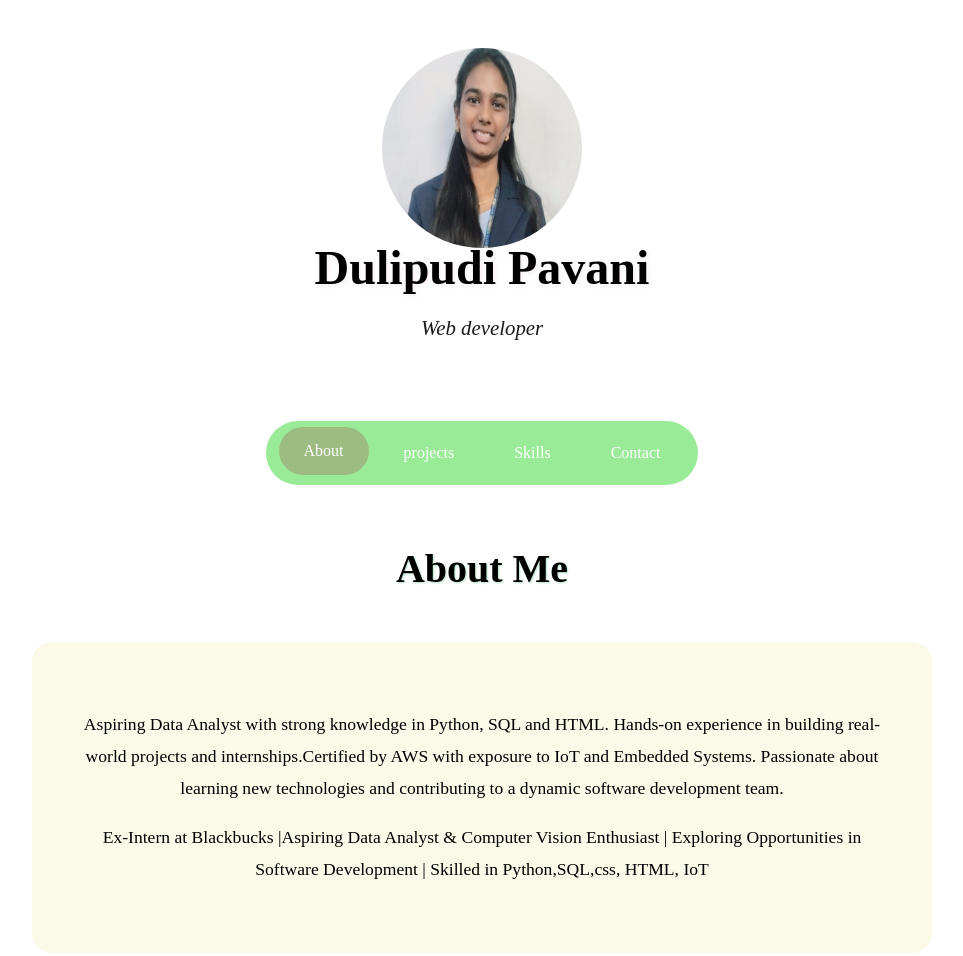
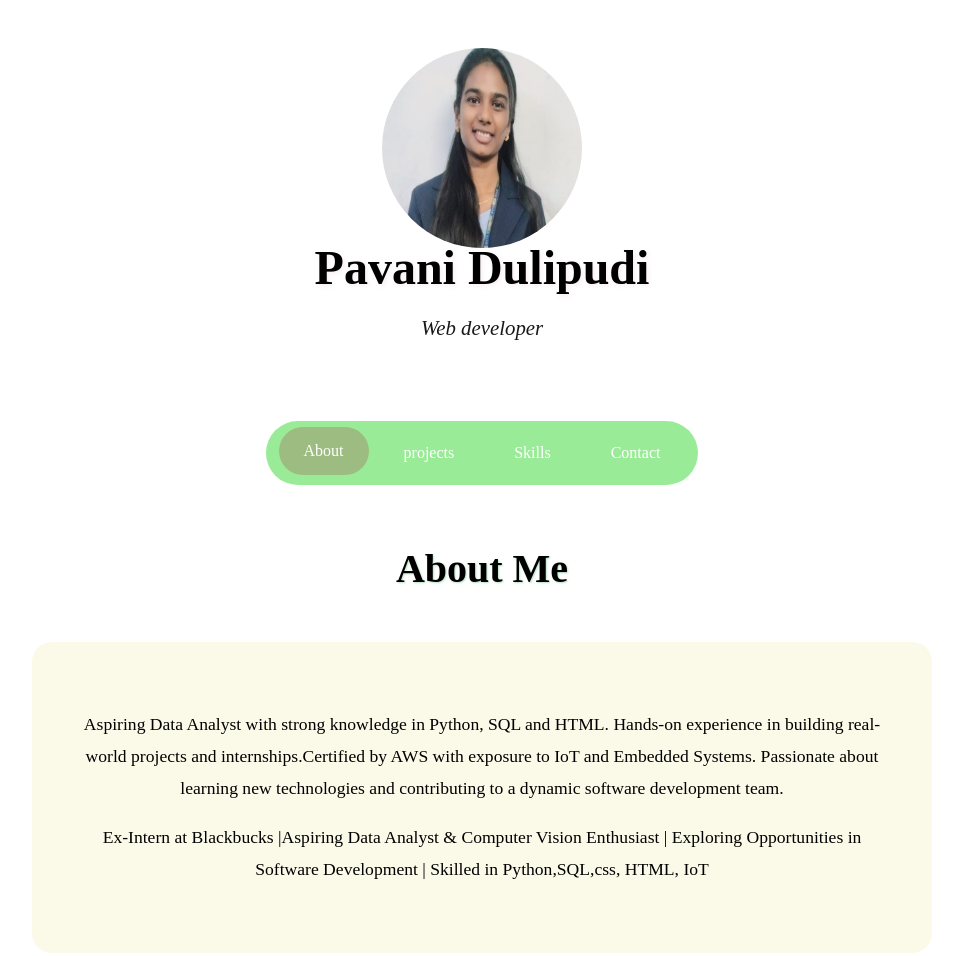
Before and after one commit to Pavani-Dulipudi/portfolio, a plain HTML site: page index.html in a window 1280 px wide. Shown: the top 956 px of the page, without its empty margins (158-1121 px from the left). Drawn offline with Linux system fonts and the light colour scheme.

Commit message:
name changes

```diff
--- a/index.html
+++ b/index.html
@@ -13,7 +13,7 @@
                 <img src="pavssss.jpg">
             </div>
             <!-- image  -->
-            <h1>Dulipudi Pavani</h1>
+            <h1>Pavani Dulipudi</h1>
             <p class="tagline">Web developer</p>
         </header>
 
```
